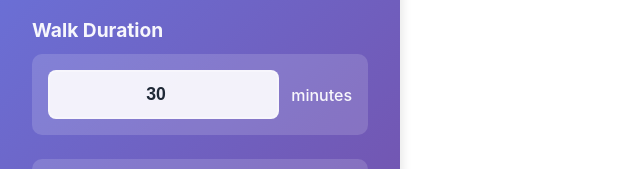
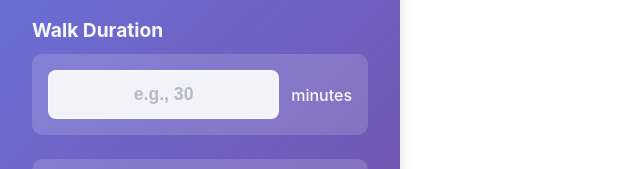
Before and after one commit to dev16mehta/Touch-Grass, a React app in the folder frontend/: page / in a window 1280 px wide. Shown: the part 355-524 px from the top of the page, without its empty margins (0-640 px from the left). Built offline with nearby package versions, Linux system fonts and the light colour scheme; no server answers; the HTML template or start-up script is replaced by a standard one.

Commit message:
fixed error with time duration box

```diff
--- a/frontend/src/App.css
+++ b/frontend/src/App.css
@@ -387,6 +387,22 @@
   box-shadow: 0 0 0 3px rgba(255, 255, 255, 0.2);
 }
 
+/* Hide number input spinner arrows */
+.duration-input::-webkit-outer-spin-button,
+.duration-input::-webkit-inner-spin-button {
+  -webkit-appearance: none;
+  margin: 0;
+}
+
+.duration-input[type=number] {
+  -moz-appearance: textfield;
+}
+
+.duration-input::placeholder {
+  color: #9ca3af;
+  opacity: 0.7;
+}
+
 .duration-label {
   font-size: 1rem;
   font-weight: 500;
--- a/frontend/src/App.jsx
+++ b/frontend/src/App.jsx
@@ -20,7 +20,7 @@ const getVibeColor = (vibe) => {
 
 function App() {
   const [selectedVibe, setSelectedVibe] = useState('chill')
-  const [duration, setDuration] = useState(30)
+  const [duration, setDuration] = useState('')
   const [isCircular, setIsCircular] = useState(true)
 
   // Custom hooks
@@ -115,7 +115,7 @@ function App() {
         <button
           className="generate-button"
           onClick={handleGenerateRoute}
-          disabled={loading || !activeLocation}
+          disabled={loading || !activeLocation || !duration}
           style={{ backgroundColor: getVibeColor(selectedVibe) }}
         >
           {loading ? 'Generating...' : '✨ Generate Route'}
--- a/frontend/src/components/DurationSelector.jsx
+++ b/frontend/src/components/DurationSelector.jsx
@@ -3,8 +3,39 @@
  */
 export const DurationSelector = ({ duration, onDurationChange }) => {
   const handleChange = (e) => {
-    const value = Math.min(120, Math.max(10, parseInt(e.target.value) || 30))
-    onDurationChange(value)
+    const value = e.target.value
+
+    // Allow typing freely - just pass the value through
+    if (value === '' || value === '-') {
+      onDurationChange(value)
+    } else {
+      const numValue = parseInt(value)
+      if (!isNaN(numValue)) {
+        onDurationChange(numValue)
+      }
+    }
+  }
+
+  const handleBlur = (e) => {
+    const value = e.target.value
+
+    // When user leaves the field, validate and clamp
+    if (value === '' || value === '-') {
+      onDurationChange('')
+      return
+    }
+
+    const numValue = parseInt(value)
+    if (!isNaN(numValue)) {
+      const clampedValue = Math.min(120, Math.max(10, numValue))
+      onDurationChange(clampedValue)
+    } else {
+      onDurationChange('')
+    }
+  }
+
+  const handleFocus = (e) => {
+    e.target.select()
   }
 
   return (
@@ -15,9 +46,12 @@ export const DurationSelector = ({ duration, onDurationChange }) => {
           type="number"
           min="10"
           max="120"
-          step="5"
+          step="1"
           value={duration}
           onChange={handleChange}
+          onBlur={handleBlur}
+          onFocus={handleFocus}
+          placeholder="e.g., 30"
           className="duration-input"
         />
         <span className="duration-label">minutes</span>
```
